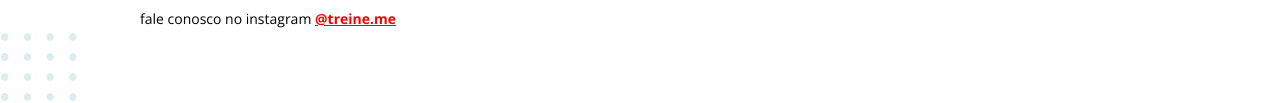
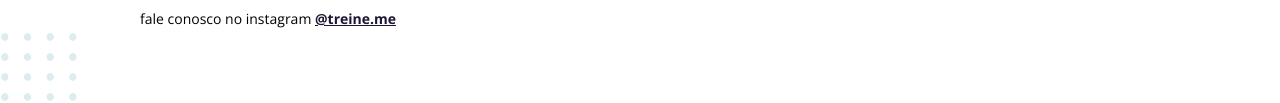
Before and after one commit to willnogueyra/projeto02-explorer, a plain HTML site: page index.html in a window 1280 px wide. Shown: the part 838-941 px from the top of the page. Drawn offline with nearby package versions, Linux system fonts and the light colour scheme.

Commit message:
cores das fontes

```diff
--- a/style.css
+++ b/style.css
@@ -67,5 +67,5 @@ footer {
 
 footer a {
   font-weight: bold;
-  color: red;
+  color: #1f1534;
 }
```
